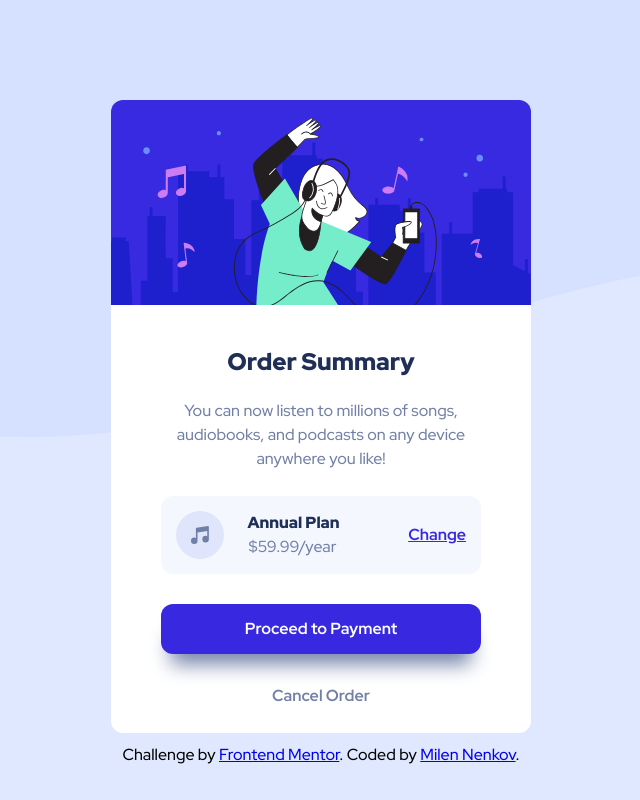
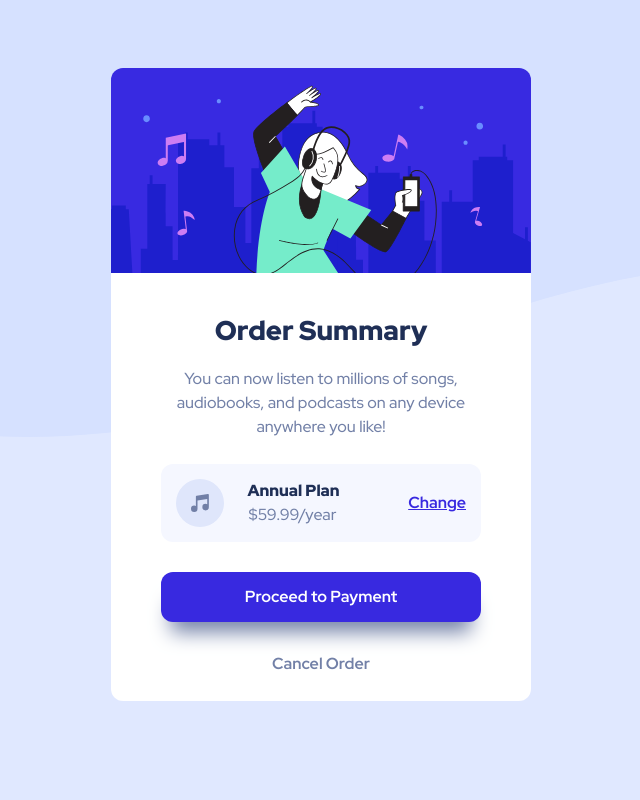
Before and after one commit to milen-nenkov/FrontEnd-Mentor-Challenges, a plain HTML site: page order-summary-component-main/index.html in a window 1280 px wide. Shown: the whole page, without its empty margins (319-959 px from the left). Drawn offline with Linux system fonts and the light colour scheme.

Commit message:
Add main section and h1, comment out footer

```diff
--- a/order-summary-component-main/css/styles.css
+++ b/order-summary-component-main/css/styles.css
@@ -18,6 +18,11 @@ body {
   background-color: var(--Pale-blue);
   font-family: 'Red Hat Display', sans-serif;
   line-height: 1.5em;
+  height: 60vmax;
+  display: flex;
+  justify-content: center;
+  align-items: center;
+  flex-direction: column;
 }
 
 .wrapper {
@@ -27,7 +32,7 @@ body {
   background-size: contain;
   display: flex;
   flex-direction: column;
-  margin: 100px auto 10px;
+  margin: auto;
   width: 420px;
   border-radius: 12px;
 }
@@ -35,8 +40,11 @@ body {
 .summary {
   color: var(--Dark-blue);
   margin-top: 250px;
+  font-size: 0.85rem;
+}
+
+h1 {
   font-weight: 900;
-  font-size: 1.5rem;
 }
 
 .description {
--- a/order-summary-component-main/index.html
+++ b/order-summary-component-main/index.html
@@ -19,12 +19,12 @@
 </head>
 
 <body>
-  <div class="wrapper">
+  <main class="wrapper">
     <div class="music-illustration">
 
     </div>
     <div class="summary">
-      Order Summary
+      <h1>Order Summary</h1>
     </div>
 
     <div class="description">
@@ -48,11 +48,12 @@
     <div class="cancel">
       Cancel Order
     </div>
-  </div>
-  <div class="attribution">
+  </main>
+  <!-- <footer class="attribution">
     Challenge by <a href="https://www.frontendmentor.io?ref=challenge" target="_blank">Frontend Mentor</a>.
     Coded by <a href="https://www.frontendmentor.io/profile/milen-nenkov">Milen Nenkov</a>.
-  </div>
+  </footer> -->
+
 </body>
 
 </html>
```
